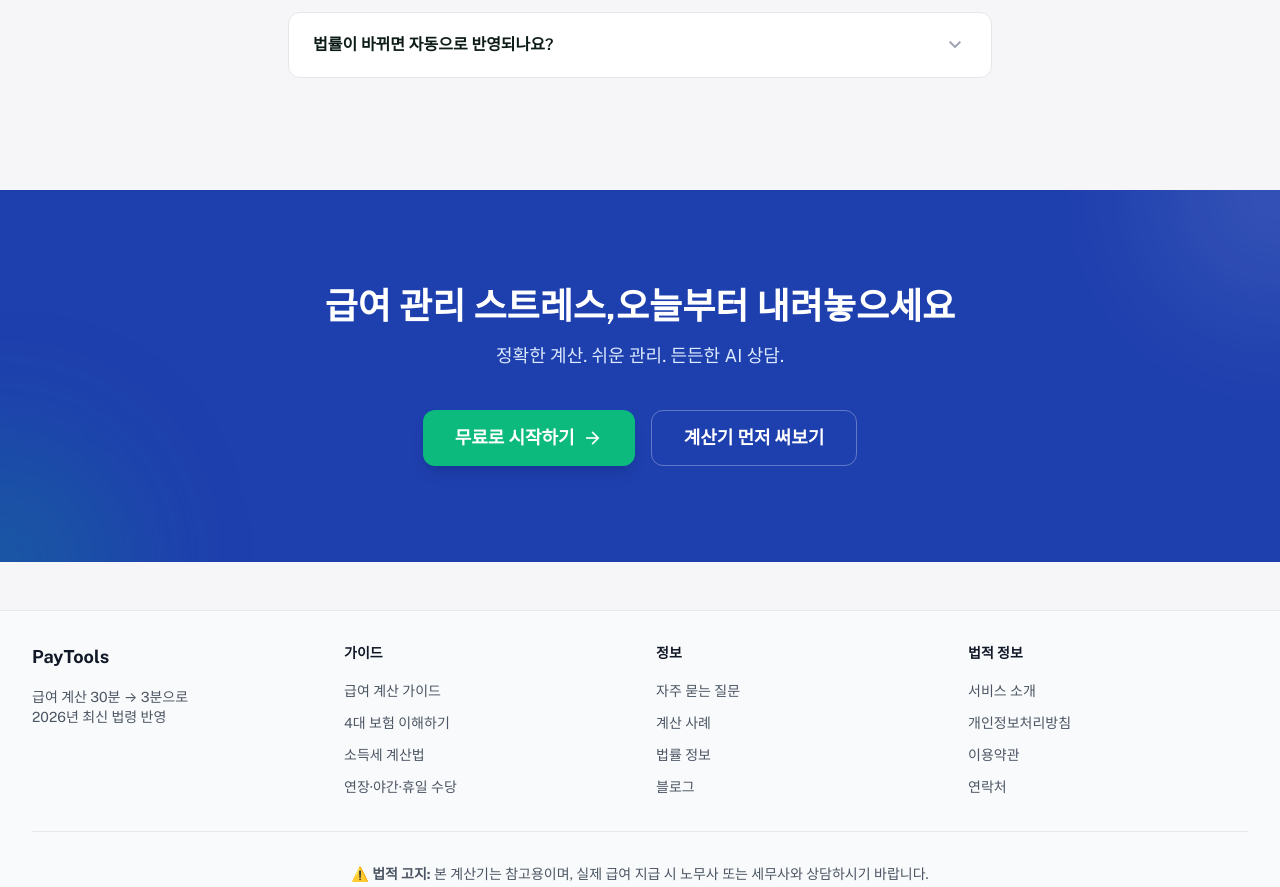
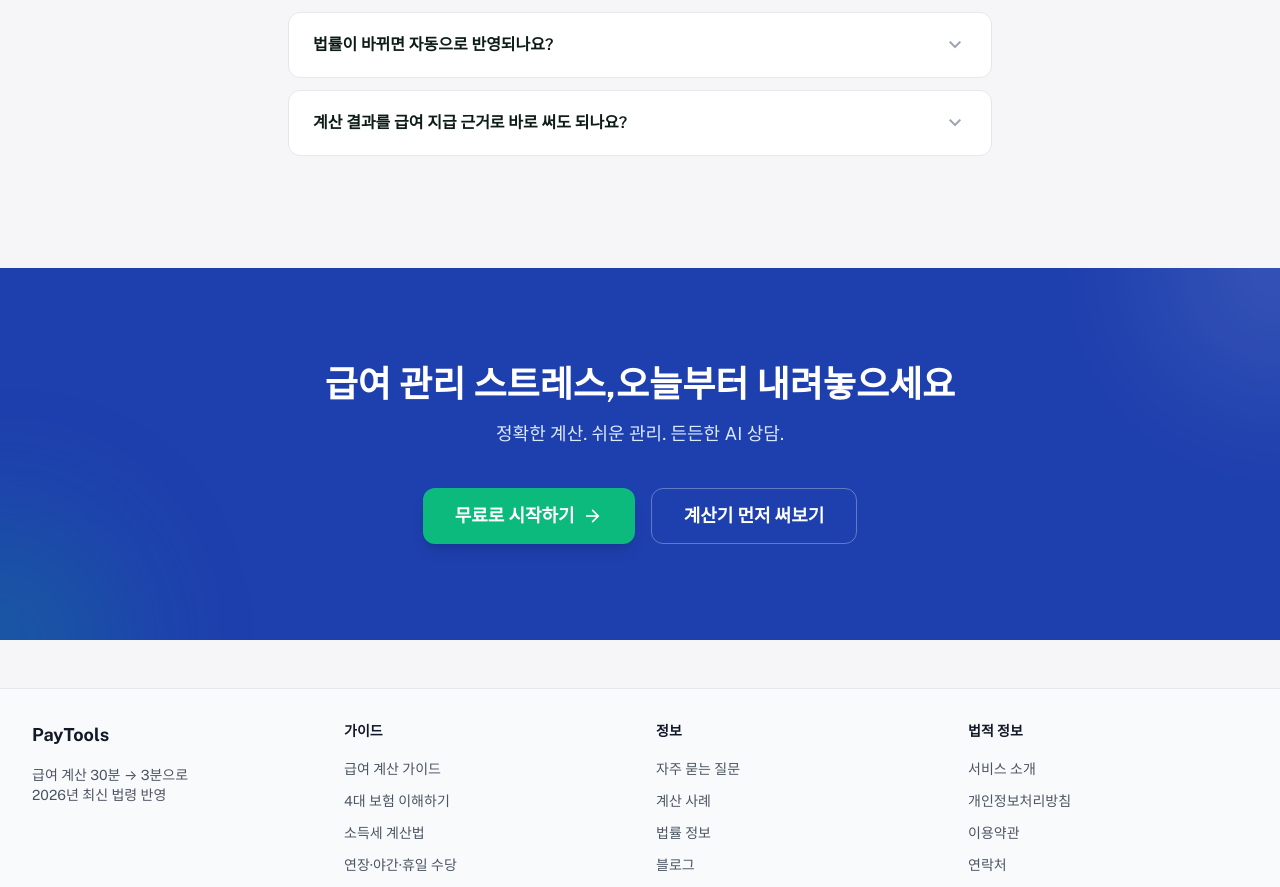
Before and after one commit to freenu0618/calcul, a React (Vite) app in the folder frontend/: page / in a window 1280 px wide. Shown: the part 9572-10459 px from the top of the page. Built offline with nearby package versions, Linux system fonts and the light colour scheme; no server answers.

Commit message:
improve: clarify payroll result handoff signals

```diff
--- a/frontend/src/pages/Landing/FAQSection.tsx
+++ b/frontend/src/pages/Landing/FAQSection.tsx
@@ -43,6 +43,11 @@ const faqs: FAQItem[] = [
     question: '법률이 바뀌면 자동으로 반영되나요?',
     answer:
       '네, 매년 1월 변경되는 최저임금, 4대보험 요율, 소득세율 등을 즉시 업데이트합니다. 2026년 연금개혁(국민연금 4.75%)도 이미 반영되어 있습니다.',
+  },
+  {
+    question: '계산 결과를 급여 지급 근거로 바로 써도 되나요?',
+    answer:
+      'PayTools 결과는 급여 조건을 점검하는 참고용 예상액입니다. 실제 지급 전에는 근로계약서, 근무기록, 비과세 수당, 회사별 공제, 정산 기간이 같은지 확인하고 분쟁 가능성이 있으면 노무사 또는 세무 전문가 검토를 함께 진행하는 것이 안전합니다.',
   },
 ];
 
--- a/frontend/src/pages/Landing/index.tsx
+++ b/frontend/src/pages/Landing/index.tsx
@@ -31,7 +31,7 @@ import ConversionCTASection from './ConversionCTASection';
 import FAQSection from './FAQSection';
 import FinalCTASection from './FinalCTASection';
 
-const dateModified = '2026-06-28';
+const dateModified = '2026-07-10';
 
 const payrollCalculationHowTo = {
   '@context': 'https://schema.org',
@@ -299,6 +299,14 @@ const landingStructuredData = [
           text: '아니요. 계산 결과는 참고용 추정치이며, 실제 지급, 분쟁, 예외 공제, 회사별 정책은 노무사 또는 세무 전문가 검토가 필요합니다.',
         },
       },
+      {
+        '@type': 'Question',
+        name: '계산 결과를 급여 지급 근거로 바로 써도 되나요?',
+        acceptedAnswer: {
+          '@type': 'Answer',
+          text: 'PayTools 결과는 급여 조건을 점검하는 참고용 예상액입니다. 실제 지급 전에는 근로계약서, 근무기록, 비과세 수당, 회사별 공제, 정산 기간이 같은지 확인하고 분쟁 가능성이 있으면 노무사 또는 세무 전문가 검토를 함께 진행하는 것이 안전합니다.',
+        },
+      },
     ],
   },
   {
```
Also changed, not shown: frontend/public/llms.txt, 1 other file (tests, documents, lock files or other folders).
